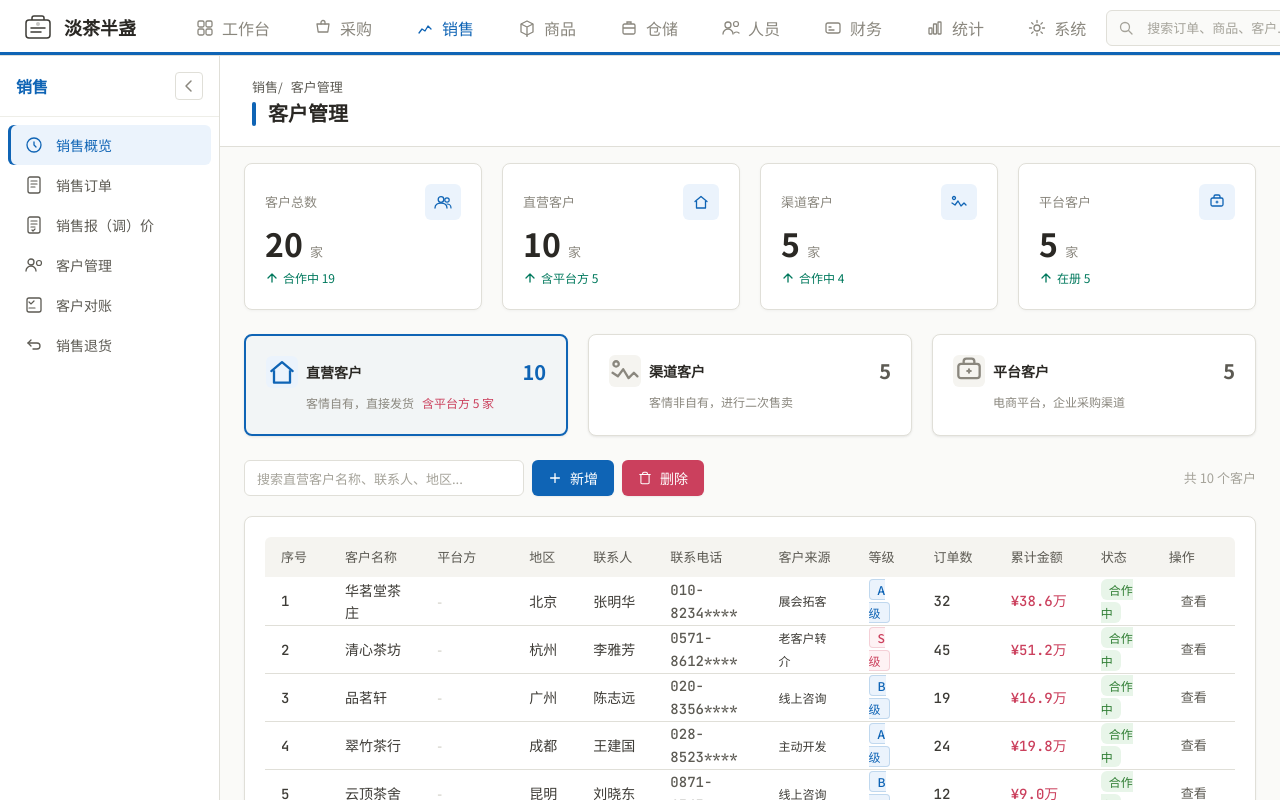
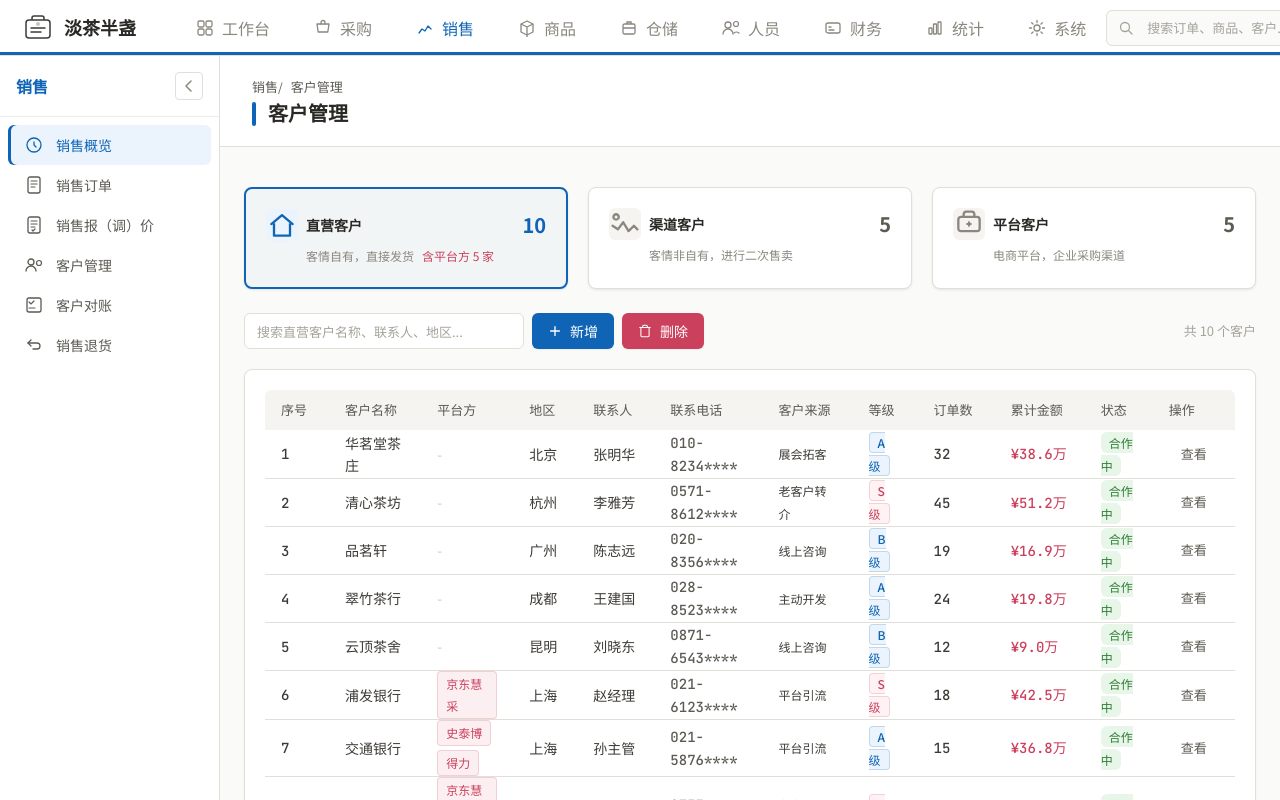
Before and after one commit to zsdxtw/dcbztea-buddy, a React (Vite) app: page /sales/sales-customers in a window 1280 px wide. Shown: the top 800 px of the page. Built offline with nearby package versions, Linux system fonts and the light colour scheme.

Commit message:
feat: 拉取并理解项目文件
Co-authored-by: traeagent <traeagent@users.noreply.github.com>

```diff
--- a/src/pages/sales/SalesCustomers.tsx
+++ b/src/pages/sales/SalesCustomers.tsx
@@ -129,9 +129,7 @@ export default function SalesCustomers() {
       <ContentHeader title="客户管理" breadcrumbs={['销售', '客户管理']} />
 
       <div className="content-body">
-        <div className="stat-cards">
-          {stats.map((s, i) => <StatCard key={i} data={s} />)}
-        </div>
+        <div className="stat-cards"></div>
 
       <div style={{ display: 'grid', gridTemplateColumns: 'repeat(3, 1fr)', gap: 'var(--space-5)', marginBottom: 'var(--space-6)' }}>
         {TABS.map(t => {
```
